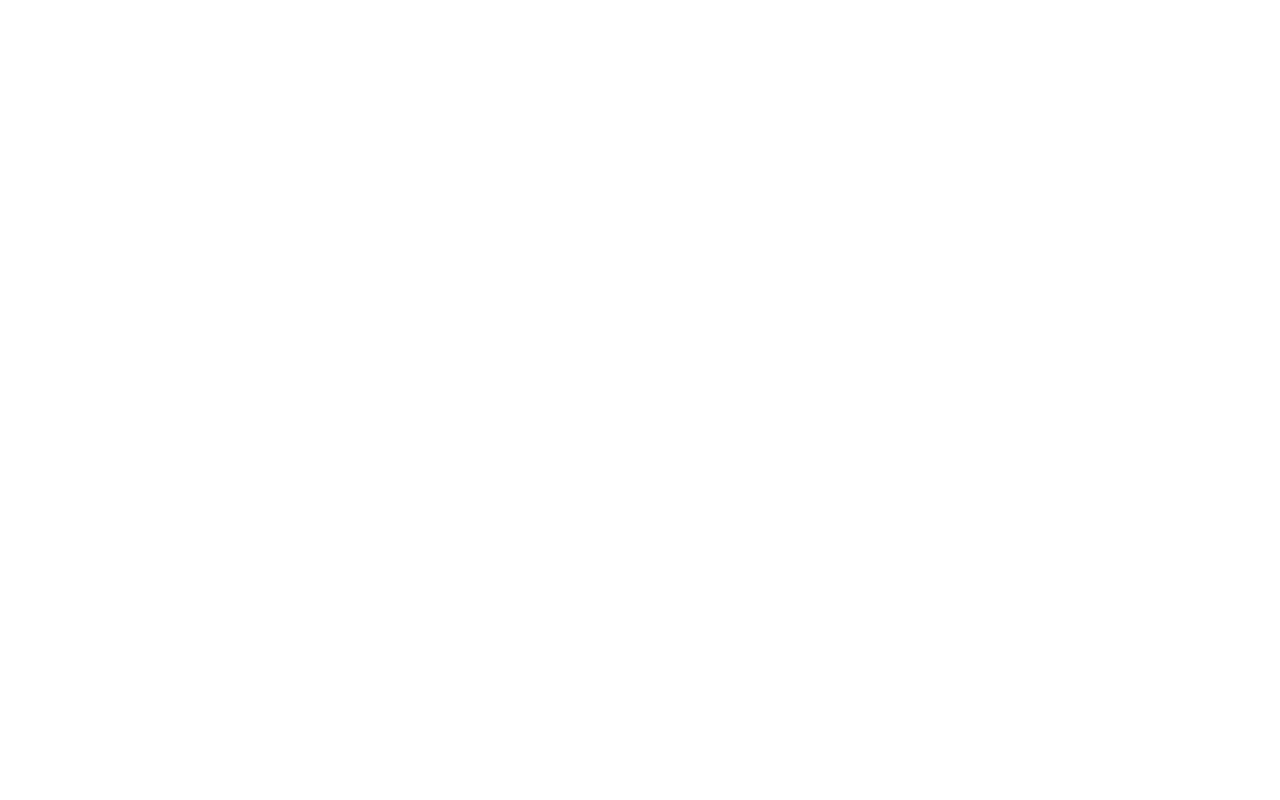
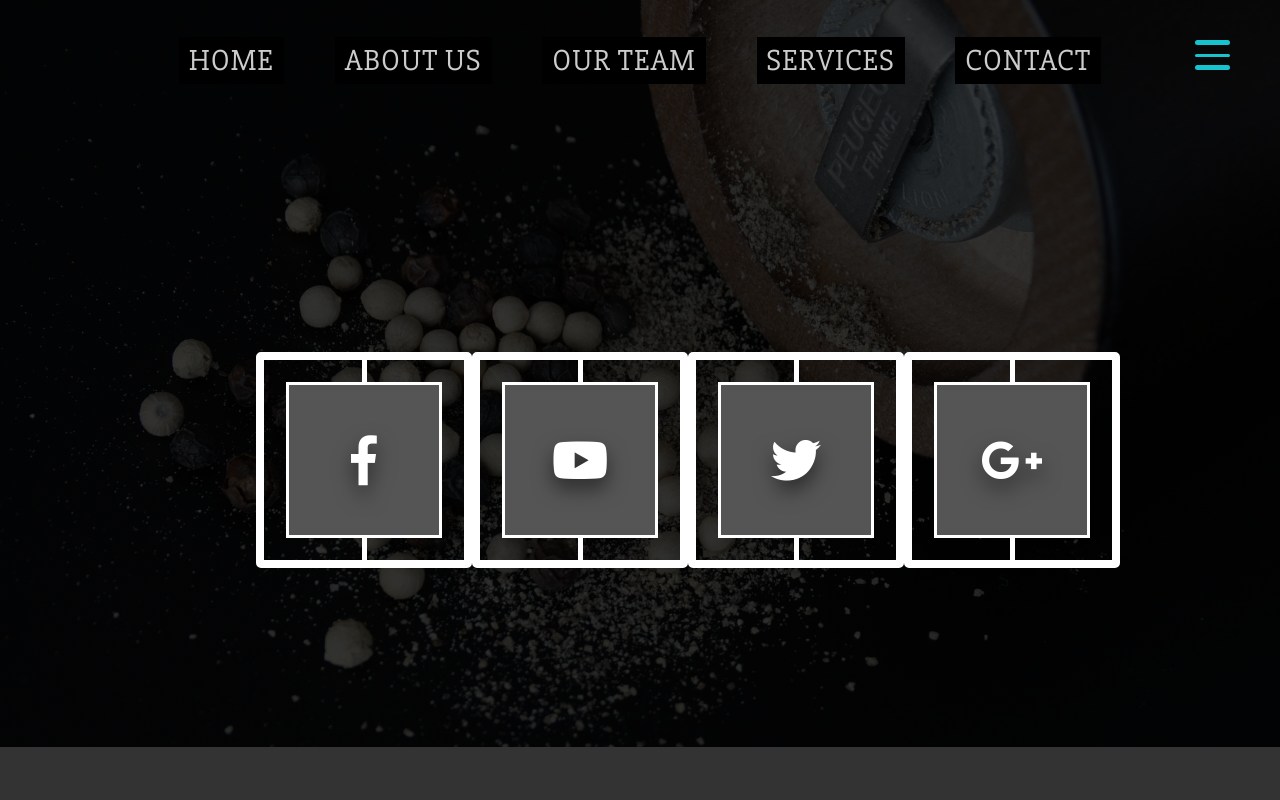
Before and after one commit to Ankhtepot/6CreativeProjects2025, a plain HTML site: page Project 5 - Hamburger Menu/index.html in a window 1280 px wide. Drawn offline with Linux system fonts and the light colour scheme.

Commit message:
Up to lesson 42.

```diff
--- a/Project 5 - Hamburger Menu/index.html
+++ b/Project 5 - Hamburger Menu/index.html
@@ -11,6 +11,74 @@
 </head>
 <body>
 
+    <div class="container">
+        <div class="banner" hidden>
+            <div class="logo">
+                <a href="#">
+                    <img src="images/logo.png" alt="">
+                </a>
+            </div>
+
+            <div class="btn-wrapper">
+                <button class="banner-btn" >Explore More</button>
+            </div>
+        </div>
+
+        <div class="nav-wrapper">
+            <div class="hamburger-menu">
+                <div class="line line-1"></div>
+                <div class="line line-2"></div>
+                <div class="line line-3"></div>
+            </div>
+
+            <nav class="top-nav">
+                <ul class="nav-list">
+                    <li>
+                        <a href="#" class="nav-link" data-text="Home">Home</a>
+                    </li>
+                    <li>
+                        <a href="#" class="nav-link" data-text="About Us">About Us</a>
+                    </li>
+                    <li>
+                        <a href="#" class="nav-link" data-text="Our Team">Our Team</a>
+                    </li>
+                    <li>
+                        <a href="#" class="nav-link" data-text="Services">Services</a>
+                    </li>
+                    <li>
+                        <a href="#" class="nav-link" data-text="Contact">Contact</a>
+                    </li>
+
+                </ul>
+            </nav>
+
+            <nav class="bottom-nav">
+                <ul class="icons">
+                    <li class="icon-item">
+                        <a href="#" class="icon-link">
+                            <i class="fab fa-facebook-f"></i>
+                        </a>
+                    </li>
+                    <li class="icon-item">
+                        <a href="#" class="icon-link">
+                            <i class="fab fa-youtube"></i>
+                        </a>
+                    </li>
+                    <li class="icon-item">
+                        <a href="#" class="icon-link">
+                            <i class="fab fa-twitter"></i>
+                        </a>
+                    </li>
+                    <li class="icon-item">
+                        <a href="#" class="icon-link">
+                            <i class="fab fa-google-plus-g"></i>
+                        </a>
+                    </li>
+                </ul>
+            </nav>
+        </div>
+    </div>
+
     <script src="app.js"></script>
 </body>
 </html>
--- a/Project 5 - Hamburger Menu/style.css
+++ b/Project 5 - Hamburger Menu/style.css
@@ -0,0 +1,231 @@
+* {
+    margin: 0;
+    padding: 0;
+}
+
+.container {
+    font-family: 'Montserrat', sans-serif;
+}
+
+.banner {
+    width: 100%;
+    height: 100vh;
+    background: linear-gradient(rgba(0, 0, 0, .7), rgba(0, 0, 0, .8)), url(images/banner-bg.jpeg) center no-repeat;
+    background-size: cover;
+}
+
+.logo {
+    height: 80px;
+    width: 80px;
+    position: fixed;
+    top: 20px;
+    left: 50px;
+}
+
+.logo img {
+    width: 100%;
+}
+
+.hamburger-menu {
+    width: 35px;
+    height: 30px;
+    position: fixed;
+    top: 40px;
+    right: 50px;
+    display: flex;
+    flex-direction: column;
+    justify-content: space-between;
+    cursor: pointer;
+    z-index: 100;
+}
+
+.line {
+    width: inherit;
+    height: 5px;
+    background-color: #16c3cf;
+    border-radius: 25px;
+}
+
+.line-2 {
+    height: 3px;
+}
+
+.btn-wrapper {
+    position: absolute;
+    top: 50%;
+    left: 50%;
+    transform: translate(-50%, -50%);
+    perspective: 1000px;
+}
+
+.banner-btn {
+    width: 350px;
+    height: 100px;
+    background: linear-gradient(#16c3cf, #156169);
+    border: none;
+    outline: none;
+    font-family: 'Slabo 27px', serif;
+    font-size: 35px;
+    text-transform: uppercase;
+    letter-spacing: 4px;
+    color: #fff;
+    text-shadow: 0 10px 10px black;
+    cursor: pointer;
+    transform: rotateX(70deg) rotateZ(30deg);
+    transform-style: preserve-3d;
+    transition: transform .3s;
+}
+
+.banner-btn:hover {
+    transform: rotateX(30deg) rotateZ(0deg);
+}
+
+.banner-btn::before {
+    content: '';
+    width: 100%;
+    height: 15px;
+    background-color: #156469;
+    position: absolute;
+    bottom: 0;
+    right: 0;
+    transform: rotateX(90deg);
+    transform-origin: bottom;
+}
+
+.banner-btn::after {
+    content: '';
+    width: 15px;
+    height: 100%;
+    background-color: #16c3cf;
+    position: absolute;
+    top: 0;
+    right: 0;
+    transform: rotateY(-90deg);
+    transform-origin: right;
+}
+
+.top-nav {
+    height: 15vh;
+    width: 100%;
+    background: linear-gradient(rgba(0,0,0,.8), rgba(0,0,0,.8)), url(images/nav-bg.jpeg) no-repeat 50% 0;
+    background-size: cover;
+    position: fixed;
+    top: 0;
+    z-index: 50;
+}
+
+.nav-list {
+    list-style: none;
+    width: 80%;
+    margin: auto;
+    height: inherit;
+    display: flex;
+    justify-content: space-evenly;
+    align-items: center;
+}
+
+.nav-list li {
+    perspective: 500px;
+}
+
+.nav-link {
+    text-decoration: none;
+    font-family: 'Slabo 27px', serif;
+    font-size: 30px;
+    text-transform: uppercase;
+    color: #cccccc;
+    background-color: black;
+    letter-spacing: 1px;
+    padding: 5px 10px;
+    display: block;
+    position: relative;
+    transform-style: preserve-3d;
+    transform-origin: top;
+    transition: transform .3s;
+}
+
+@media (max-width: 1000px) {
+    .nav-link {
+        font-size: 20px;
+        padding: 3px 6px;
+    }
+
+}
+
+.nav-link:hover {
+    transform: rotateX(90deg);
+}
+
+.nav-link::after {
+    content: attr(data-text);
+    position: absolute;
+    left: 0;
+    bottom: -100%;
+    background-color: black;
+    padding: inherit;
+    color: #16c3cf;
+    transform: rotateX(-90deg);
+    transform-origin: top;
+}
+
+.bottom-nav {
+    width: 100%;
+    height: 85vh;
+    background: linear-gradient(rgba(0,0,0,.8), rgba(0,0,0,.8)), url(images/nav-bg.jpeg) no-repeat 50% -15vh;
+    background-size: cover;
+    position: fixed;
+    bottom: 0;
+}
+
+.icons {
+    position: absolute;
+    top: 50%;
+    left: 50%;
+    transform: translate(-50%, -50%);
+    list-style: none;
+    display: flex;
+    width: 60%;
+    justify-content: space-between;
+}
+
+.icon-link {
+    width: 200px;
+    height: 200px;
+    border: 8px solid white;
+    display: flex;
+    justify-content: center;
+    align-items: center;
+    text-decoration: none;
+    border-radius: 5px;
+}
+
+.icon-link::before {
+    content: '';
+    height: 30px;
+    width: 5px;
+    background-color: white;
+    position: absolute;
+    top: 0;
+}
+
+.icon-link::after {
+    content: '';
+    height: 30px;
+    width: 5px;
+    background-color: white;
+    position: absolute;
+    bottom: 0;
+}
+
+.icon-link i {
+    color: white;
+    font-size: 50px;
+    width: 150px;
+    height: 150px;
+    background-color: #555;
+    display: flex;
+    justify-content: center;
+    align-items: center;
+    border: 3px solid white;
+    text-shadow: 0 10px 20px rgba(0,0,0,.5);
+}
```
